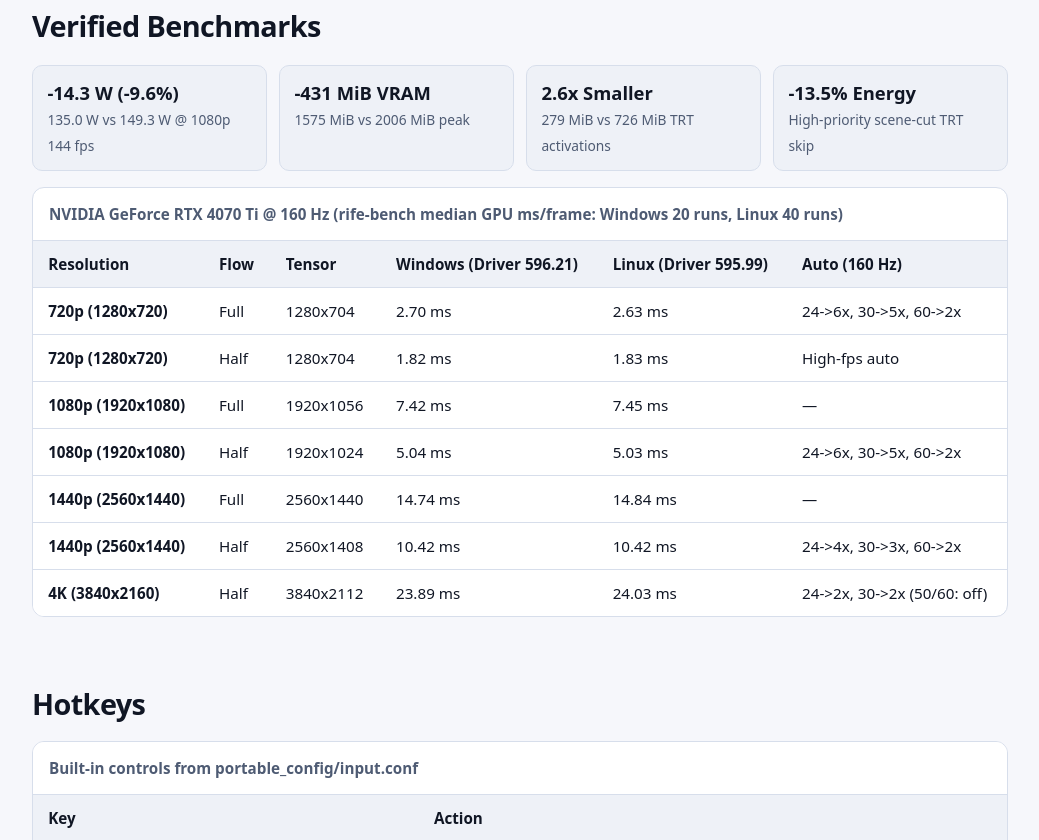
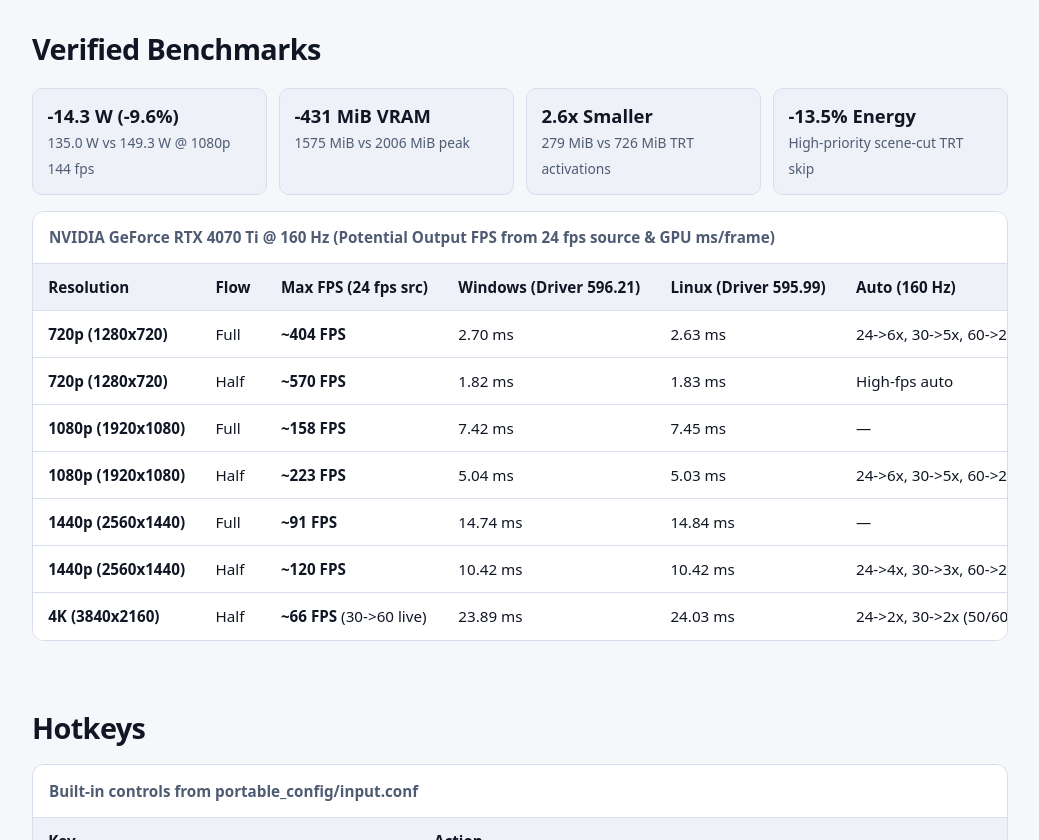
Before and after one commit to NoobFromUA-YT/mpv-NFUA, a plain HTML site: page docs/index.html in a window 1280 px wide. Shown: the part 2470-3310 px from the top of the page, without its empty margins (120-1159 px from the left). Drawn offline with Linux system fonts and the light colour scheme.

Commit message:
Show potential output FPS in benchmark chart and docs

```diff
--- a/docs/index.html
+++ b/docs/index.html
@@ -340,9 +340,9 @@
     .bench-table {
       --label-1: "Resolution";
       --label-2: "Flow";
-      --label-3: "Tensor";
-      --label-4: "Windows (RTX 4070 Ti)";
-      --label-5: "Linux Reference";
+      --label-3: "Max FPS (24 fps src)";
+      --label-4: "Windows (ms)";
+      --label-5: "Linux (ms)";
       --label-6: "Auto (160 Hz)";
     }
     .keys-table {
@@ -503,8 +503,8 @@
           <figcaption>Linux smart installer streaming only 3 GPU-specific TensorRT 11.4 libraries (469 MB vs 3.64 GB wheel) and auto-calibrating.</figcaption>
         </figure>
         <figure class="shot-card wide">
-          <a href="screenshots/benchmarks-rtx4070ti.png"><img src="screenshots/benchmarks-rtx4070ti.png" alt="RTX 4070 Ti Windows vs Linux latency and power/VRAM optimization dashboard" loading="lazy"></a>
-          <figcaption>RTX 4070 Ti Windows vs Linux single-frame latency and 1080p 144 fps optimization gains (-14.3 W, -431 MiB VRAM, 2.6x smaller activations).</figcaption>
+          <a href="screenshots/benchmarks-rtx4070ti.png"><img src="screenshots/benchmarks-rtx4070ti.png" alt="RTX 4070 Ti Windows vs Linux potential output FPS and power/VRAM optimization dashboard" loading="lazy"></a>
+          <figcaption>RTX 4070 Ti Windows vs Linux potential output FPS (from 24 fps source) and 1080p 144 fps optimization gains (-14.3 W, -431 MiB VRAM, 2.6x smaller activations).</figcaption>
         </figure>
       </div>
     </section>
@@ -584,12 +584,12 @@ cp -r ../source/video/filter/* video/filter/
       </div>
       <div tabindex="0" role="region" aria-labelledby="bench-cap" class="table-wrapper">
         <table class="bench-table">
-          <caption id="bench-cap">NVIDIA GeForce RTX 4070 Ti @ 160 Hz (rife-bench median GPU ms/frame: Windows 20 runs, Linux 40 runs)</caption>
+          <caption id="bench-cap">NVIDIA GeForce RTX 4070 Ti @ 160 Hz (Potential Output FPS from 24 fps source &amp; GPU ms/frame)</caption>
           <thead>
             <tr>
               <th scope="col">Resolution</th>
               <th scope="col">Flow</th>
-              <th scope="col">Tensor</th>
+              <th scope="col">Max FPS (24 fps src)</th>
               <th scope="col">Windows (Driver 596.21)</th>
               <th scope="col">Linux (Driver 595.99)</th>
               <th scope="col">Auto (160 Hz)</th>
@@ -599,7 +599,7 @@ cp -r ../source/video/filter/* video/filter/
             <tr>
               <th scope="row">720p (1280x720)</th>
               <td>Full</td>
-              <td>1280x704</td>
+              <td><strong>~404 FPS</strong></td>
               <td>2.70 ms</td>
               <td>2.63 ms</td>
               <td>24-&gt;6x, 30-&gt;5x, 60-&gt;2x</td>
@@ -607,7 +607,7 @@ cp -r ../source/video/filter/* video/filter/
             <tr>
               <th scope="row">720p (1280x720)</th>
               <td>Half</td>
-              <td>1280x704</td>
+              <td><strong>~570 FPS</strong></td>
               <td>1.82 ms</td>
               <td>1.83 ms</td>
               <td>High-fps auto</td>
@@ -615,7 +615,7 @@ cp -r ../source/video/filter/* video/filter/
             <tr>
               <th scope="row">1080p (1920x1080)</th>
               <td>Full</td>
-              <td>1920x1056</td>
+              <td><strong>~158 FPS</strong></td>
               <td>7.42 ms</td>
               <td>7.45 ms</td>
               <td>—</td>
@@ -623,7 +623,7 @@ cp -r ../source/video/filter/* video/filter/
             <tr>
               <th scope="row">1080p (1920x1080)</th>
               <td>Half</td>
-              <td>1920x1024</td>
+              <td><strong>~223 FPS</strong></td>
               <td>5.04 ms</td>
               <td>5.03 ms</td>
               <td>24-&gt;6x, 30-&gt;5x, 60-&gt;2x</td>
@@ -631,7 +631,7 @@ cp -r ../source/video/filter/* video/filter/
             <tr>
               <th scope="row">1440p (2560x1440)</th>
               <td>Full</td>
-              <td>2560x1440</td>
+              <td><strong>~91 FPS</strong></td>
               <td>14.74 ms</td>
               <td>14.84 ms</td>
               <td>—</td>
@@ -639,7 +639,7 @@ cp -r ../source/video/filter/* video/filter/
             <tr>
               <th scope="row">1440p (2560x1440)</th>
               <td>Half</td>
-              <td>2560x1408</td>
+              <td><strong>~120 FPS</strong></td>
               <td>10.42 ms</td>
               <td>10.42 ms</td>
               <td>24-&gt;4x, 30-&gt;3x, 60-&gt;2x</td>
@@ -647,7 +647,7 @@ cp -r ../source/video/filter/* video/filter/
             <tr>
               <th scope="row">4K (3840x2160)</th>
               <td>Half</td>
-              <td>3840x2112</td>
+              <td><strong>~66 FPS</strong> (30-&gt;60 live)</td>
               <td>23.89 ms</td>
               <td>24.03 ms</td>
               <td>24-&gt;2x, 30-&gt;2x (50/60: off)</td>
```
Also changed, not shown: docs/screenshots/benchmarks-rtx4070ti.png, 1 other file.
